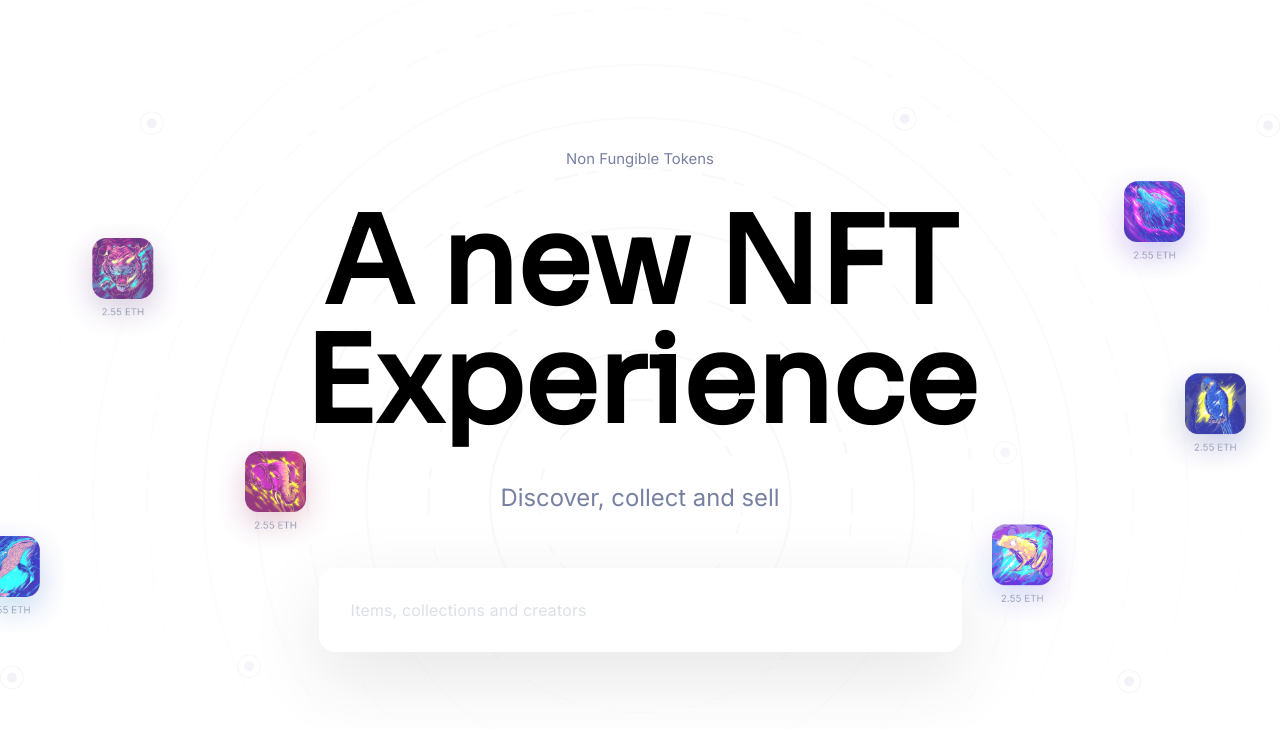
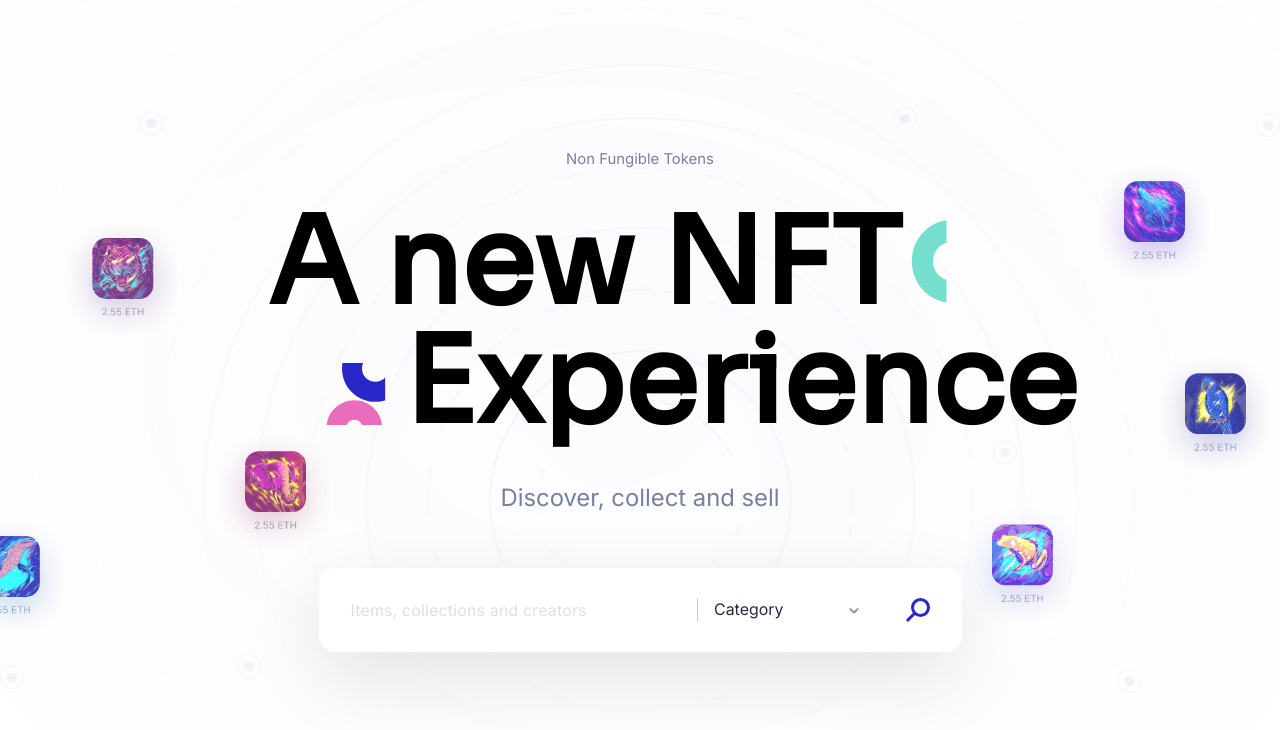
Before and after one commit to skydihy/nft-market-landing-frontend, a Gatsby site: page / in a window 1280 px wide. Built offline with nearby package versions, Linux system fonts and the light colour scheme; Gatsby itself is replaced by a stand-in of ours.

Commit message:
Update: Hero - contents fulfilled

```diff
--- a/gatsby-config.js
+++ b/gatsby-config.js
@@ -24,7 +24,14 @@ module.exports = {
         root: path.join(__dirname, "src"),
       },
     },
-
+    {
+      resolve: "gatsby-plugin-react-svg",
+      options: {
+        rule: {
+          include: /assets/,
+        },
+      },
+    },
     "gatsby-plugin-postcss",
   ],
 };
--- a/package.json
+++ b/package.json
@@ -19,6 +19,7 @@
     "@fontsource/sora": "^4.5.8",
     "gatsby": "^4.17.2",
     "gatsby-plugin-image": "^2.17.0",
+    "gatsby-plugin-react-svg": "^3.1.0",
     "gatsby-plugin-sass": "^4.0.0",
     "gatsby-plugin-sharp": "^4.17.0",
     "gatsby-source-filesystem": "^4.17.0",
--- a/src/components/Sections/HeroSection/index.jsx
+++ b/src/components/Sections/HeroSection/index.jsx
@@ -1,9 +1,23 @@
 import * as React from "react";
 import { StaticImage } from "gatsby-plugin-image";
+
+// Assets
+import Vector1 from "assets/svg/hero-vec1.svg";
+import Vector2 from "assets/svg/hero-vec2.svg";
+import ArrowDown from "assets/svg/arrow-down.svg";
+import SearchIcon from "assets/svg/search.svg";
 
 import * as styles from "styles/sections/Hero.module.scss";
 
 const HeroSection = () => {
+  const [showSelector, setShowSelector] = React.useState(false);
+  const [currentCategory, setCurrentCategory] = React.useState(null);
+
+  function handleSearchField(category) {
+    setCurrentCategory(category);
+    setShowSelector(false);
+  }
+
   return (
     <div className={styles.sectionWrapper}>
       <div className={styles.backgroundWrapper}>
@@ -13,6 +27,12 @@ const HeroSection = () => {
           alt="Square Nfts background"
           objectFit="contain"
           quality={95}
+        />
+        <StaticImage
+          className={styles.blurLayer}
+          src="../../../images/sections/hero/blur-bg.png"
+          alt="Blur layer"
+          objectFit="contain"
         />
         <StaticImage
           className={styles.littleCircles}
@@ -31,12 +51,49 @@ const HeroSection = () => {
       <div className={styles.heroContainer}>
         <p className={styles.subTitleTop}>Non Fungible Tokens</p>
         <p className={styles.heroTitle}>
-          <span>A new NFT</span>
-          <span>Experience</span>
+          <span className={styles.firstRow}>
+            A new NFT
+            <span className="ml-2">
+              <Vector1 />
+            </span>
+          </span>
+          <span className={styles.ndRow}>
+            <span className="-mb-6 mr-[1.125rem]">
+              <Vector2 />
+            </span>
+            Experience
+          </span>
         </p>
         <p className={styles.subTitleBottom}>Discover, collect and sell</p>
         <div className={styles.inputContainer}>
-          <input placeholder="Items, collections and creators" />
+          <div className={styles.selector}>
+            <div
+              className={styles.placeholder}
+              onClick={() => setShowSelector((prev) => !prev)}
+            >
+              {currentCategory ? (
+                <span className="text-dark-90">{currentCategory}</span>
+              ) : (
+                <span className="text-dark-90">Category</span>
+              )}
+              <ArrowDown className={styles.arrowDown} />
+            </div>
+
+            {showSelector && (
+              <ul className={styles.selectorItemList}>
+                <li onClick={() => handleSearchField("Abstract")}>Abstract</li>
+                <li onClick={() => handleSearchField("Paints")}>Paints</li>
+                <li onClick={() => handleSearchField("Portraits")}>
+                  Portraits
+                </li>
+              </ul>
+            )}
+          </div>
+          <SearchIcon className={styles.btnSearch} />
+          <input
+            placeholder="Items, collections and creators"
+            autoComplete="off"
+          />
         </div>
       </div>
     </div>
--- a/src/styles/sections/Hero.module.scss
+++ b/src/styles/sections/Hero.module.scss
@@ -2,14 +2,14 @@
   @apply w-full h-screen relative;
 
   .backgroundWrapper {
-    @apply absolute inset-0;
+    @apply absolute inset-0 flex items-center justify-center;
 
     z-index: -1;
 
     .squares {
-      @apply absolute w-full h-full flex justify-center items-center;
+      @apply absolute w-full h-full;
 
-      z-index: 4;
+      z-index: 5;
       animation: shine 3s infinite ease-in-out;
 
       div {
@@ -17,8 +17,16 @@
       }
     }
 
+    .blurLayer {
+      @apply absolute w-full h-full;
+
+      z-index: 4;
+      max-height: 860px;
+      filter: blur(250px);
+    }
+
     .littleCircles {
-      @apply absolute w-full h-full flex justify-center items-center;
+      @apply absolute w-full h-full;
 
       z-index: 3;
 
@@ -64,6 +72,18 @@
       margin-top: 2.12rem;
       font-size: 7.5rem;
       line-height: 7.5rem;
+
+      .firstRow,
+      .ndRow {
+        @apply flex items-center;
+      }
+
+      .firstRow {
+        transform: translateX(-2rem);
+      }
+      .ndRow {
+        transform: translateX(3.8rem);
+      }
     }
 
     .subTitleBottom {
@@ -71,13 +91,61 @@
     }
 
     .inputContainer {
-      @apply w-full;
+      @apply w-full relative;
 
       margin-top: 3.4375rem;
       max-width: 643px;
 
       > input {
         @apply w-full;
+      }
+
+      .selector {
+        @apply absolute w-full flex flex-row font-inter font-normal;
+
+        top: 50%;
+        left: 58.9%;
+        transform: translate(0, -50%);
+        width: 162px;
+        border-left: 1px solid rgba(38, 40, 64, 0.25);
+
+        .placeholder {
+          @apply flex flex-row w-full items-center pl-4 gap-16 cursor-pointer;
+
+          .arrowDown {
+            @apply absolute right-0;
+          }
+        }
+
+        .selectorItemList {
+          @apply absolute w-full flex flex-col bg-white gap-6;
+
+          top: 32px;
+          box-shadow: 0px 8px 16px rgba(6, 7, 20, 0.1);
+          border-radius: 16px;
+          padding: 24px 0;
+
+          > li {
+            @apply cursor-pointer w-full;
+
+            padding: 0 16px 0 16px;
+            transition: 0.2s;
+
+            &:hover {
+              @apply text-grey-100;
+
+              transition: 0.2s;
+            }
+          }
+        }
+      }
+
+      .btnSearch {
+        @apply absolute ml-12 cursor-pointer;
+
+        top: 50%;
+        right: 32px;
+        transform: translate(0, -50%);
       }
     }
   }
```
Also changed, not shown: src/assets/svg/arrow-down.svg (added), src/assets/svg/hero-vec1.svg (added), src/assets/svg/hero-vec2.svg (added), src/assets/svg/search.svg (added), src/images/sections/hero/blur-bg.png (added), 1 other file.
